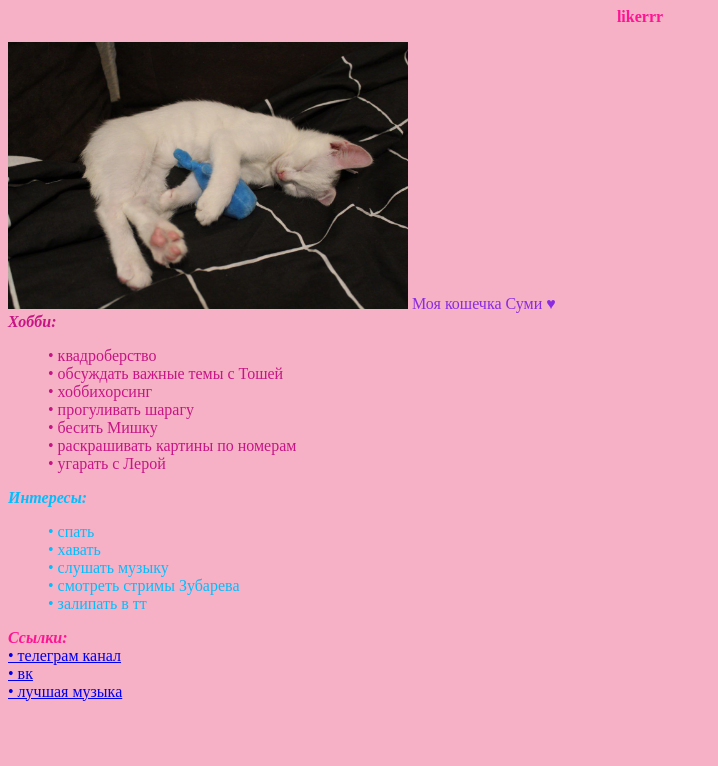
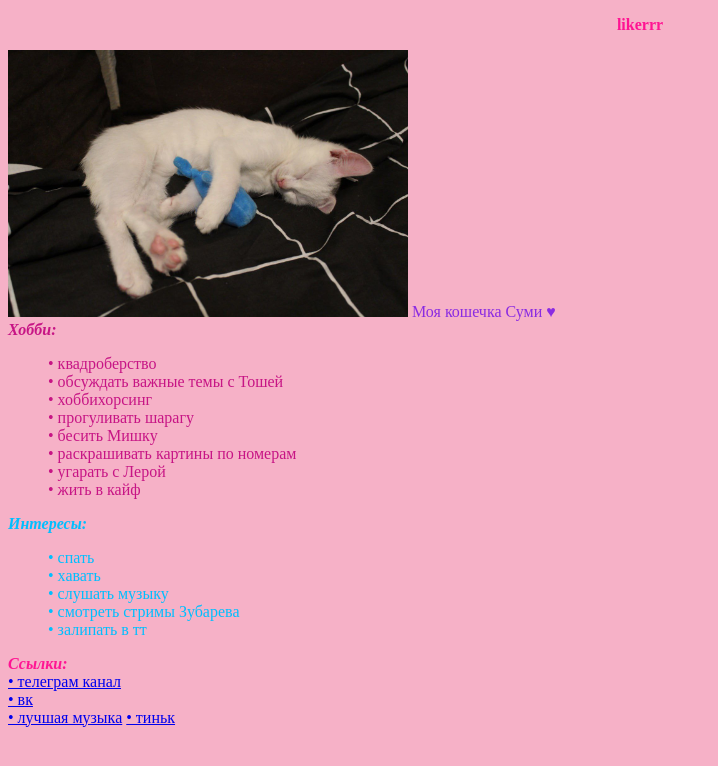
Before and after one commit to Lika24572/vizitka, a plain HTML site: page index.html in a window 1280 px wide. Shown: the whole page, without its empty margins (0-718 px from the left). Drawn offline with Linux system fonts and the light colour scheme.

Commit message:
Update index.html

```diff
--- a/index.html
+++ b/index.html
@@ -1,4 +1,4 @@
-<! DOCTYPE html>
+<!DOCTYPE html>
 <html>
 <head>
 </head>
@@ -19,6 +19,7 @@
 	<il>• бесить Мишку</il><br>
 	<il>• раскрашивать картины по номерам</il><br>
 	<il>• угарать с Лерой</il><br>
+	<il>• жить в кайф</il><br>
 </ul>
 </font>
 <font color="#00BFFF">
@@ -35,5 +36,6 @@
 <a href="https://t.me/+MHwvuUjt_no0YmRi">• телеграм канал</a><br>
 <a href="https://vk.com/likallk">• вк</a><br>
 <a href="https://music.yandex.ru/users/nphne-z3ra342p/playlists/3?utm_medium=copy_link">• лучшая музыка</a>
+<a href="https://www.tinkoff.ru/rm/khokhlova.anzhelika16/EsiDJ34363">• тиньк</a>
 </body>
 </html>
```
